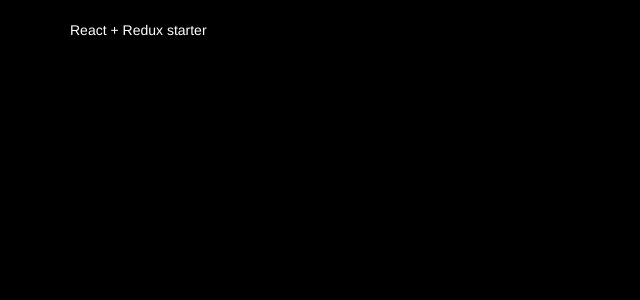
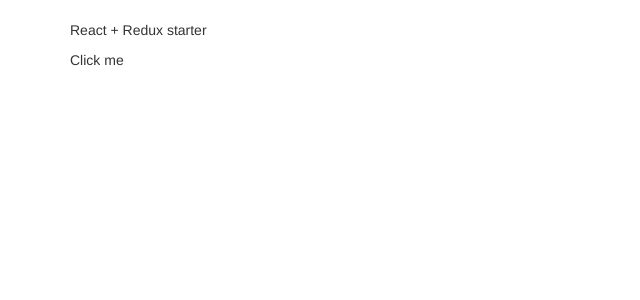
Before and after one commit to lewagon/redux-boilerplate, a React app: page / in a window 1280 px wide. Shown: the top 300 px of the page, without its empty margins (0-640 px from the left). Built offline with nearby package versions, Linux system fonts and the light colour scheme.

Commit message:
Dumb state/action/reducer/container

```diff
--- a/assets/stylesheets/application.scss
+++ b/assets/stylesheets/application.scss
@@ -1,8 +1,3 @@
-body {
-  color: white;
-  background-color: black;
-}
-
 .app {
   margin-top: 20px;
   margin-bottom: 20px;
--- a/src/actions/index.js
+++ b/src/actions/index.js
@@ -1 +1,8 @@
-// TODO: add and export your own actions
+// TODO: remove updateDumb action, add and export your own actions
+
+export function updateDumb(newValue) {
+  return {
+    type: 'UPDATE_DUMB',
+    payload: newValue
+  }
+}
--- a/src/components/app.jsx
+++ b/src/components/app.jsx
@@ -1,9 +1,11 @@
 import React from 'react';
+import Dumb from '../containers/dumb';
 
 const App = () => {
   return (
     <div className="app">
       <p>React + Redux starter</p>
+      <Dumb />
     </div>
   );
 };
--- /dev/null
+++ b/src/containers/dumb.jsx
@@ -0,0 +1,31 @@
+import React, { Component } from 'react';
+
+import { bindActionCreators } from 'redux';
+import { connect } from 'react-redux';
+
+import { updateDumb } from '../actions';
+
+class Dumb extends Component {
+  handleClick = () => {
+    this.props.updateDumb(`${this.props.dumb}!`);
+  }
+
+  render() {
+    const style = { cursor: 'pointer' };
+    return (
+      <div onClick={this.handleClick} style={style}>
+        {this.props.dumb}
+      </div>
+    );
+  }
+};
+
+function mapStateToProps(state) {
+  return { dumb: state.dumb };
+}
+
+function mapDispatchToProps(dispatch) {
+  return bindActionCreators({ updateDumb }, dispatch);
+}
+
+export default connect(mapStateToProps, mapDispatchToProps)(Dumb);
--- a/src/index.jsx
+++ b/src/index.jsx
@@ -2,20 +2,32 @@
 import React from 'react';
 import ReactDOM from 'react-dom';
 import { Provider } from 'react-redux';
-import { createStore, combineReducers } from 'redux';
+import { createStore, combineReducers, applyMiddleware } from 'redux';
 
-// internal modules
+import '../assets/stylesheets/application.scss';
 import App from './components/app';
-import '../assets/stylesheets/application.scss';
+
+import dumbReducer from './reducers/dumb_reducer'
 
 // State and reducers
+const initialState = {
+  // TODO: Define your Redux state and remove the `dumb` key.
+  dumb: "Click me"
+};
 const reducers = combineReducers({
-  state: (state = {}, action) => state
+  // TODO: create and import a reducer for each redux state key. Remove dumb.
+  dumb: dumbReducer
 });
 
-// render an instance of the component in the DOM
+const middlewares = applyMiddleware(
+  // TODO: import and list middlewares you want to use.
+  // e.g.: logger, ReduxPromise, etc.
+);
+
+const store = createStore(reducers, initialState, middlewares);
+
 ReactDOM.render(
-  <Provider store={createStore(reducers)}>
+  <Provider store={store}>
     <App />
   </Provider>,
   document.querySelector('.container')
--- /dev/null
+++ b/src/reducers/dumb_reducer.js
@@ -0,0 +1,8 @@
+export default function(state = null, action) {
+  switch (action.type) {
+    case 'UPDATE_DUMB':
+      return action.payload; // New value for dumb state
+    default:
+      return state;
+  }
+}
```
